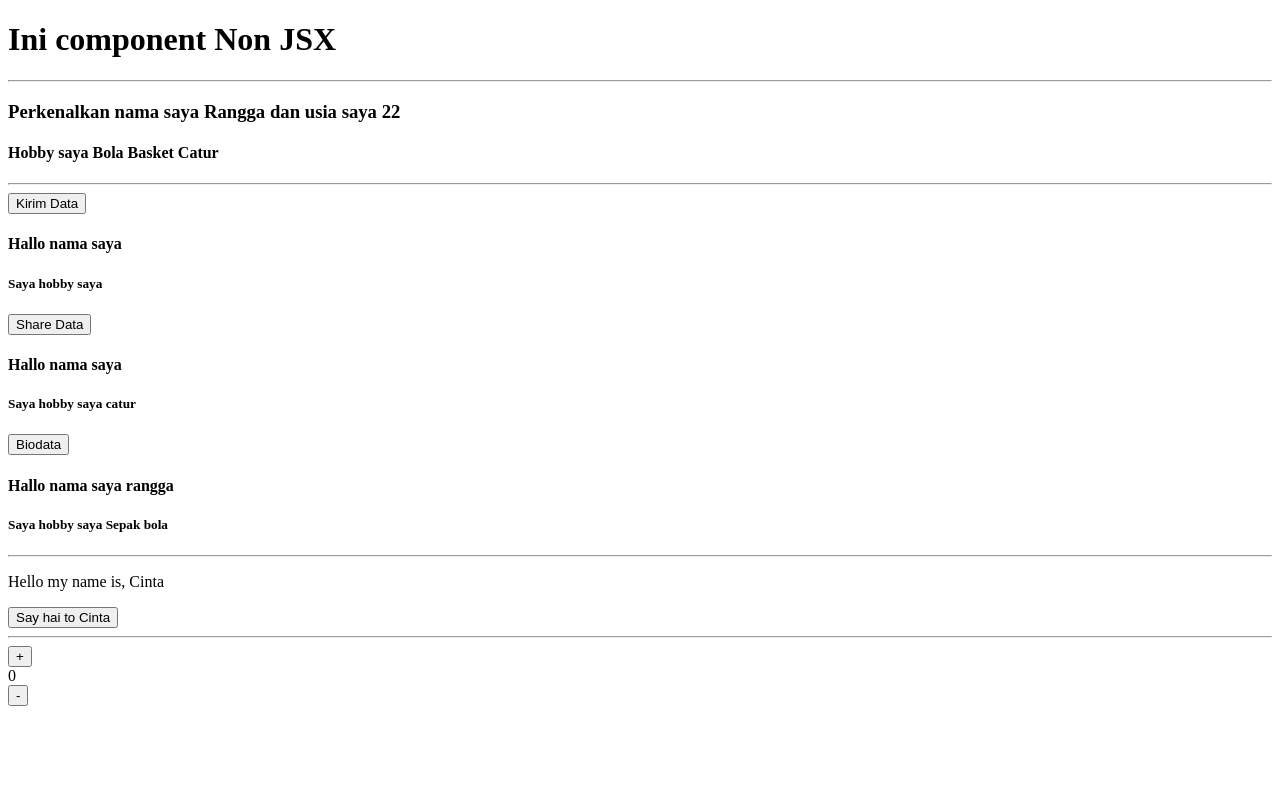
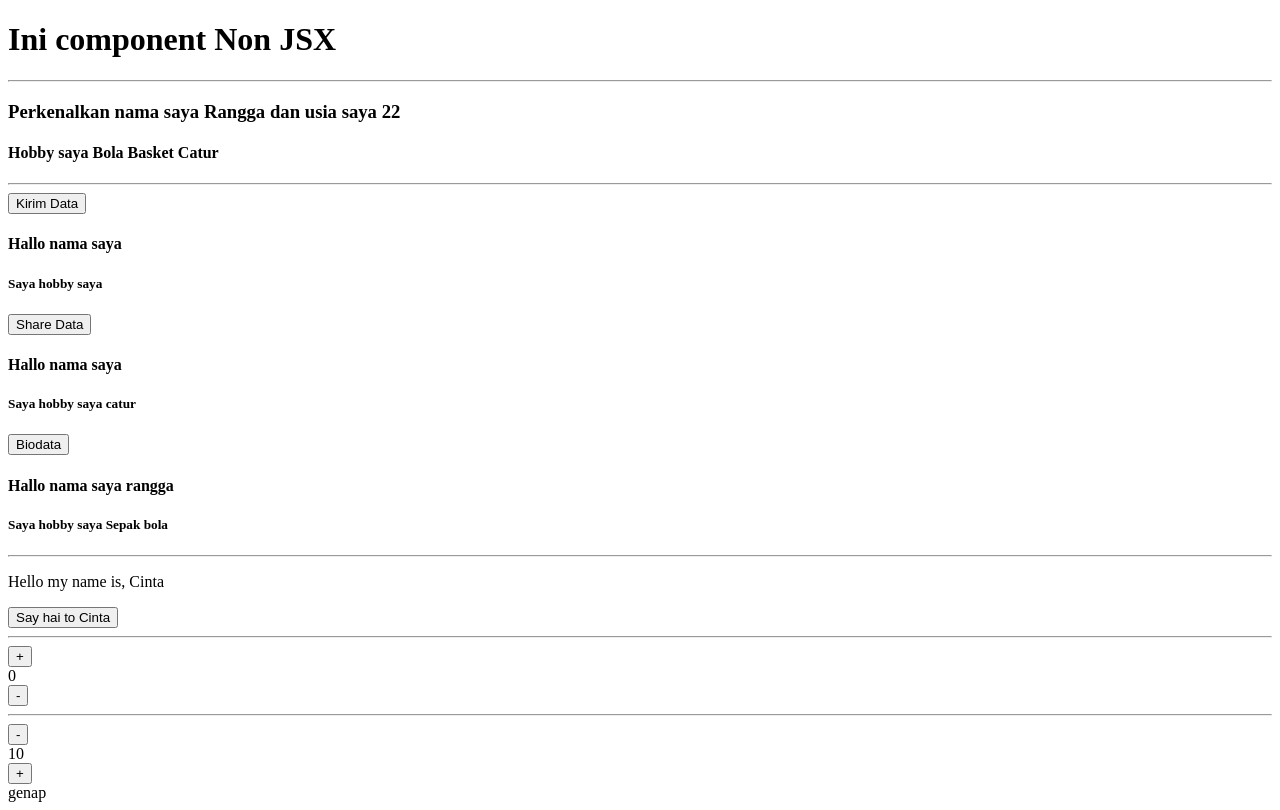
Before and after one commit to iqbalrivaldi28/Learn-React-Fundamental-1, a React (Vite) app: page / in a window 1280 px wide. Built offline with nearby package versions, Linux system fonts and the light colour scheme.

Commit message:
feat: add conditional rendering if else

```diff
--- a/src/App.jsx
+++ b/src/App.jsx
@@ -1,3 +1,4 @@
+import ConditionalRederingIfElse from './components/Conditional-Rendering-IfElse';
 import EventHandler from './components/Event-Hanlder';
 import JsxNonJsx from './components/Jsx-NonJsx';
 import PropsReusableComponent from './components/Props-Reusable-Component';
@@ -9,13 +10,12 @@ function App() {
     <>
       {/* Jsx vs Non Jsx */}
       <JsxNonJsx />
+
+
       <hr />
+      <VariableInJsx />
 
-      {/* Variabel in Jsx */}
-      <VariableInJsx />
       <hr />
-
-      {/* Props dan Reusable Component */}
       <PropsReusableComponent title="Kirim Data" />
 
       <PropsReusableComponent title="Share Data" hobby="catur" />
@@ -24,12 +24,13 @@ function App() {
 
 
       <hr />
-      {/* Event Handler */}
       <EventHandler name="Cinta " />
 
       <hr />
-      {/* UseState */}
       <UseStateConcepts />
+
+      <hr />
+      <ConditionalRederingIfElse />
 
     </>
   );
--- /dev/null
+++ b/src/components/Conditional-Rendering-IfElse.jsx
@@ -0,0 +1,36 @@
+import { useState } from 'react';
+
+const ConditionalRederingIfElse = () => {
+  const [counter, setCounter] = useState(10);
+
+  const handleIncrement = () => {
+    setCounter(counter + 1);
+  };
+
+  const handleDecrement = () => {
+    if(counter > 0){
+        setCounter(counter - 1);
+    }
+  };
+
+  let info;
+
+  if(counter <= 0){
+    info = "Batas angka"
+  } else if (counter % 2 === 0) {
+    info = 'genap';
+  } else {
+    info = 'ganjil';
+  }
+
+  return (
+    <>
+      <button onClick={handleDecrement}>-</button>
+      <div>{counter}</div>
+      <button onClick={handleIncrement}>+</button>
+      <div>{info}</div>
+    </>
+  );
+};
+
+export default ConditionalRederingIfElse;
```
